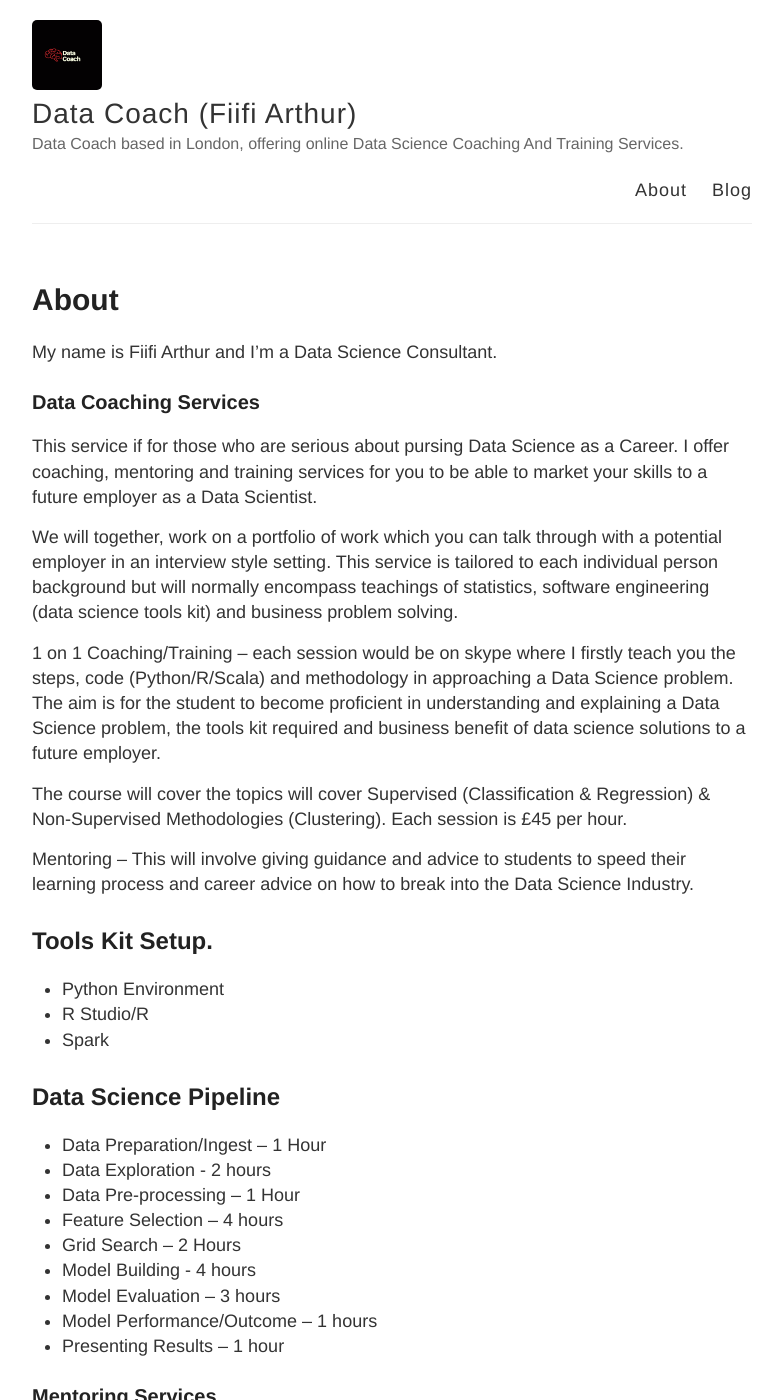
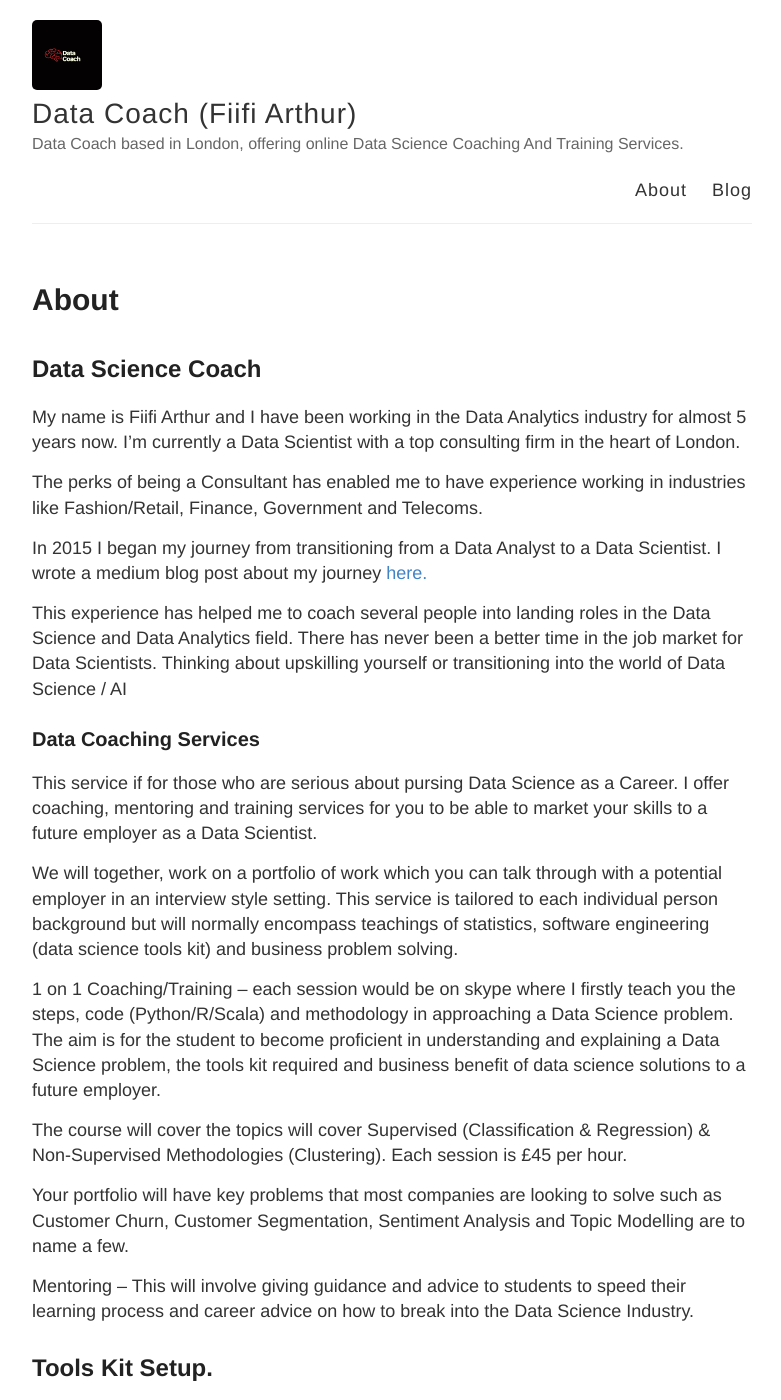
Before and after one commit to Fiifi2015/Fiifi2015.github.io, a Jekyll site: the page built from about.md, in a window 1280 px wide and 1400 px high. Shown: the whole window, without its empty margins (248-1029 px from the left). Built offline with Jekyll 4.4.1, drawn with Linux system fonts in a browser that asks for light colours; some of the changed text lies outside the part shown.

Commit message:
more changes

```diff
--- a/about.md
+++ b/about.md
@@ -4,7 +4,14 @@ title: About
 #permalink: /about/
 ---
 
-My name is Fiifi Arthur and I'm a Data Science Consultant.
+## Data Science Coach
+My name is Fiifi Arthur and I have been working in the Data Analytics industry for almost 5 years now. I'm currently a Data Scientist with a top consulting firm in the heart of London.
+
+The perks of being a Consultant has enabled me to have experience working in industries like Fashion/Retail, Finance, Government and Telecoms.
+
+In 2015 I began my journey from transitioning from a Data Analyst to a Data Scientist. I wrote a medium blog post about my journey [here.](https://medium.com/@fiifi.aarthur/data-analyst-to-data-scientist-1232da18b07c)
+
+ This experience has helped me to coach several people into landing roles in the Data Science and Data Analytics field. There has never been a better time in the job market for Data Scientists. Thinking about upskilling yourself or transitioning into the world of Data Science / AI
 
 
 ### Data Coaching Services
@@ -12,9 +19,13 @@ This service if for those who are serious about pursing Data Science as a Career
 
 We will together, work on a portfolio of work which you can talk through with a potential employer in an interview style setting.  This service is tailored to each individual person background but will normally encompass teachings of statistics, software engineering (data science tools kit) and business problem solving.
 
+
+
 1 on 1 Coaching/Training – each session would be on skype where I firstly teach you the steps, code (Python/R/Scala) and methodology in approaching a Data Science problem. The aim is for the student to become proficient in understanding and explaining a Data Science problem, the tools kit required and business benefit of data science solutions to a future employer.
 
 The course will cover the topics will cover Supervised (Classification & Regression) & Non-Supervised Methodologies (Clustering). Each session is £45 per hour.
+
+> Your portfolio will have key problems that most companies are looking to solve such as Customer Churn, Customer Segmentation,  Sentiment Analysis and Topic Modelling are to name a few.
 
 Mentoring – This will involve giving guidance and advice to students to speed their learning process and career advice on how to break into the Data Science Industry.
 
@@ -24,6 +35,7 @@ Mentoring – This will involve giving guidance and advice to students to speed
 - Spark
 
 ## Data Science Pipeline
+
 - Data Preparation/Ingest – 1 Hour
 - Data Exploration - 2 hours
 - Data Pre-processing – 1 Hour
@@ -31,10 +43,8 @@ Mentoring – This will involve giving guidance and advice to students to speed
 - Grid Search – 2 Hours
 - Model Building - 4 hours
 - Model Evaluation – 3 hours
-- Model Performance/Outcome – 1 hours
+- Model Performance/Outcomes – 1 hours
 - Presenting Results – 1 hour
-
-
 
 
 ### Mentoring Services
```
